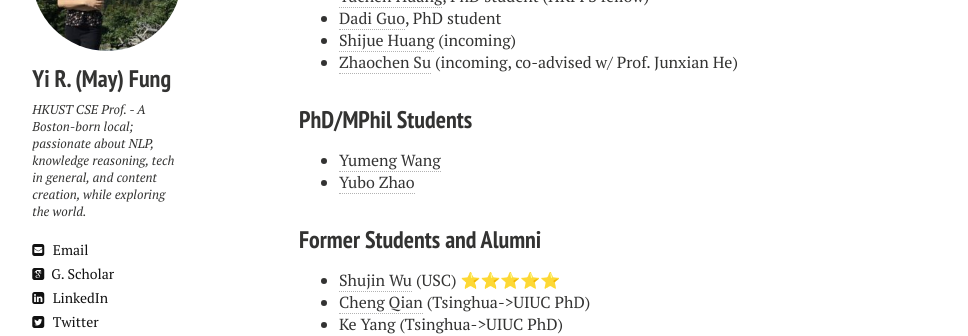
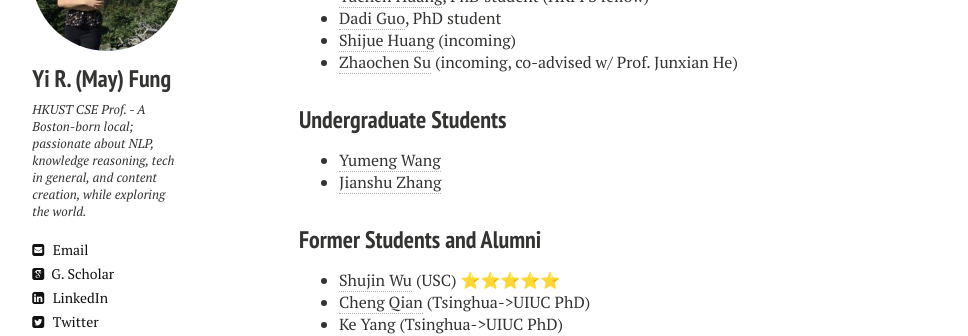
Before and after one commit to mayrfung/mayrfung.github.io, a Jekyll site: the page built from group.md, in a window 1280 px wide. Shown: the part 219-555 px from the top of the page, without its empty margins (21-989 px from the left). Built offline with Jekyll 4.4.1, drawn with Linux system fonts in a browser that asks for light colours; nearby versions of some CDN libraries.

Commit message:
Update group.html

```diff
--- a/_layouts/group.html
+++ b/_layouts/group.html
@@ -48,10 +48,10 @@
   <li><a href="https://zhaochen0110.github.io/" target="_blank">Zhaochen Su</a> (incoming, co-advised w/ Prof. Junxian He)</li>
 </ul>
 
-<h3 style="margin-bottom:0px;padding-top:10px;">PhD/MPhil Students</h3>
+<h3 style="margin-bottom:0px;padding-top:10px;">Undergraduate Students</h3>
 <ul>
 <li><a href="https://alexwwwwww.github.io/" target="_blank">Yumeng Wang</a> </li>
-<li><a href="https://scholar.google.com/citations?user=jY0pcccAAAAJ&hl=zh-CN" target="_blank">Yubo Zhao</a> </li>
+<li><a href="https://sterzhang.github.io/" target="_blank">Jianshu Zhang</a> </li>
 </ul>
 
 <h3 style="margin-bottom:0px;padding-top:10px;">Former Students and Alumni</h3>
```
